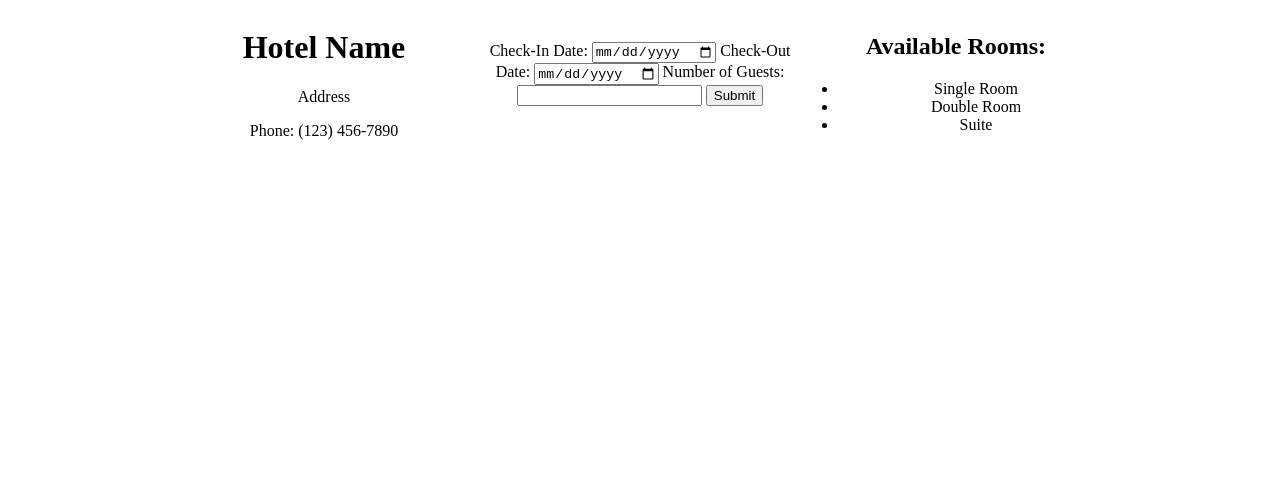
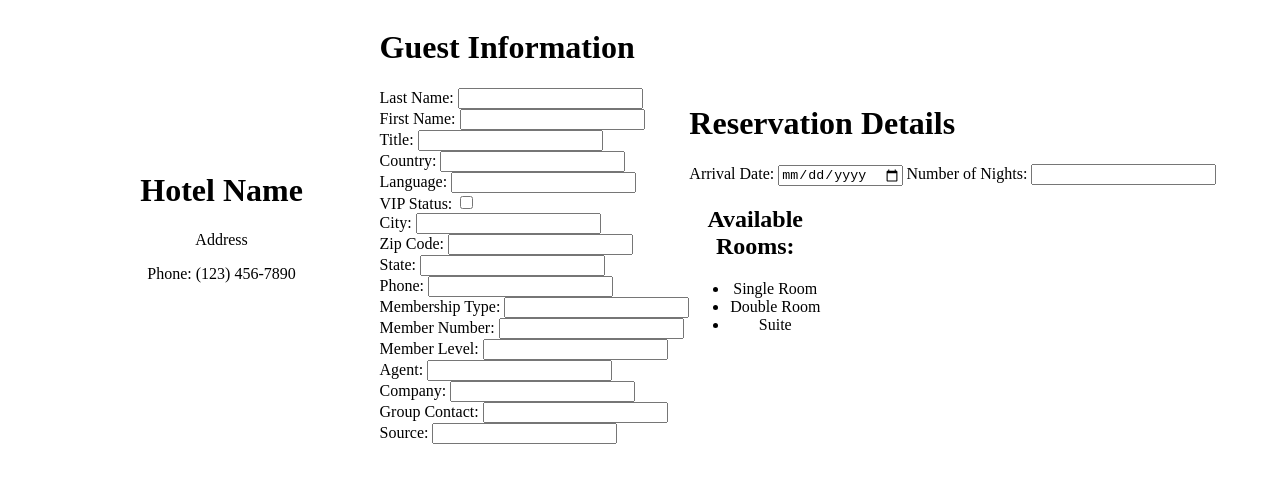
Before and after one commit to b0ssdem0n/hotel, a plain HTML site: page index.html in a window 1280 px wide. Drawn offline with Linux system fonts and the light colour scheme.

Commit message:
Add files via upload

```diff
--- a/index.html
+++ b/index.html
@@ -10,23 +10,81 @@
     <h1>Hotel Name</h1>
     <p>Address</p>
     <p>Phone: (123) 456-7890</p>
+    <br>
   </div>
 
-  <div id="reservation-form">
-    <form action="#">
-      <label for="check-in-date">Check-In Date:</label>
-      <input type="date" id="check-in-date" name="check-in-date">
+ <head>
+  <link rel="stylesheet" type="text/css" href="style.css">
+</head>
 
-      <label for="check-out-date">Check-Out Date:</label>
-      <input type="date" id="check-out-date" name="check-out-date">
+<body>
+  <div id="reservation-container">
+    <div id="guest-info">
+      <h1>Guest Information</h1>
+      <form action="#">
+        <label for="last-name">Last Name:</label>
+        <input type="text" id="last-name" name="last-name"><br>
 
-      <label for="guest-count">Number of Guests:</label>
-      <input type="number" id="guest-count" name="guest-count" min="1">
+        <label for="first-name">First Name:</label>
+        <input type="text" id="first-name" name="first-name"><br>
 
-      <button type="submit">Submit</button>
-    </form>
+        <label for="title">Title:</label>
+        <input type="text" id="title" name="title"><br>
+
+        <label for="country">Country:</label>
+        <input type="text" id="country" name="country"><br>
+
+        <label for="language">Language:</label>
+        <input type="text" id="language" name="language"><br>
+
+        <label for="vip-status">VIP Status:</label>
+        <input type="checkbox" id="vip-status" name="vip-status"><br>
+
+        <label for="city">City:</label>
+        <input type="text" id="city" name="city"><br>
+
+        <label for="zip-code">Zip Code:</label>
+        <input type="text" id="zip-code" name="zip-code"><br>
+
+        <label for="state">State:</label>
+        <input type="text" id="state" name="state"><br>
+
+        <label for="phone">Phone:</label>
+        <input type="tel" id="phone" name="phone"><br>
+
+        <label for="membership-type">Membership Type:</label>
+        <input type="text" id="membership-type" name="membership-type"><br>
+
+        <label for="member-number">Member Number:</label>
+        <input type="text" id="member-number" name="member-number"><br>
+
+        <label for="member-level">Member Level:</label>
+        <input type="text" id="member-level" name="member-level"><br>
+
+        <label for="agent">Agent:</label>
+        <input type="text" id="agent" name="agent"><br>
+
+        <label for="company">Company:</label>
+        <input type="text" id="company" name="company"><br>
+
+        <label for="group-contact">Group Contact:</label>
+        <input type="text" id="group-contact" name="group-contact"><br>
+
+        <label for="source">Source:</label>
+        <input type="text" id="source" name="source"><br>
+      </form>
+    </div>
+<br>
+    <div id="reservation-details">
+      <h1>Reservation Details</h1>
+      <form action="#">
+        <label for="arrival-date">Arrival Date:</label>
+        <input type="date" id="arrival-date" name="arrival-date">
+
+        <label for="number-of-nights">Number of Nights:</label>
+        <input type="number"
   </div>
-
+<br>
   <div id="room-info">
     <h2>Available Rooms:</h2>
     <ul>
@@ -35,7 +93,7 @@
       <li>Suite</li>
     </ul>
   </div>
-
+<br>
   <div id="confirmation">
     <p>Thank you for your reservation!</p>
     <p>Details:</p>
@@ -45,3 +103,8 @@
   </div>
 </div>
 </body>
+
+
+<head>
+  <link rel="stylesheet" type="text/css" href="style.css">
+</head>
```
